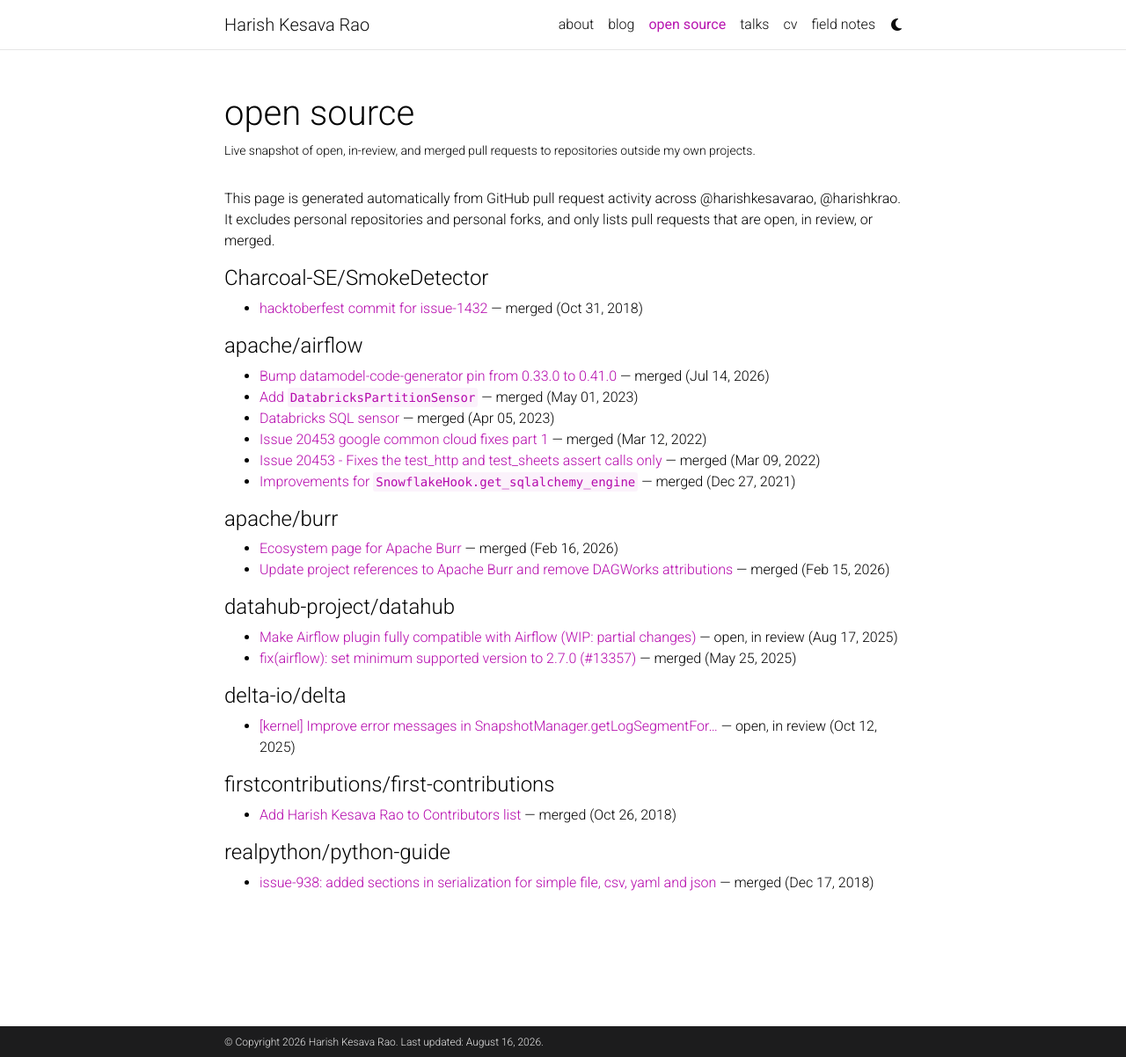
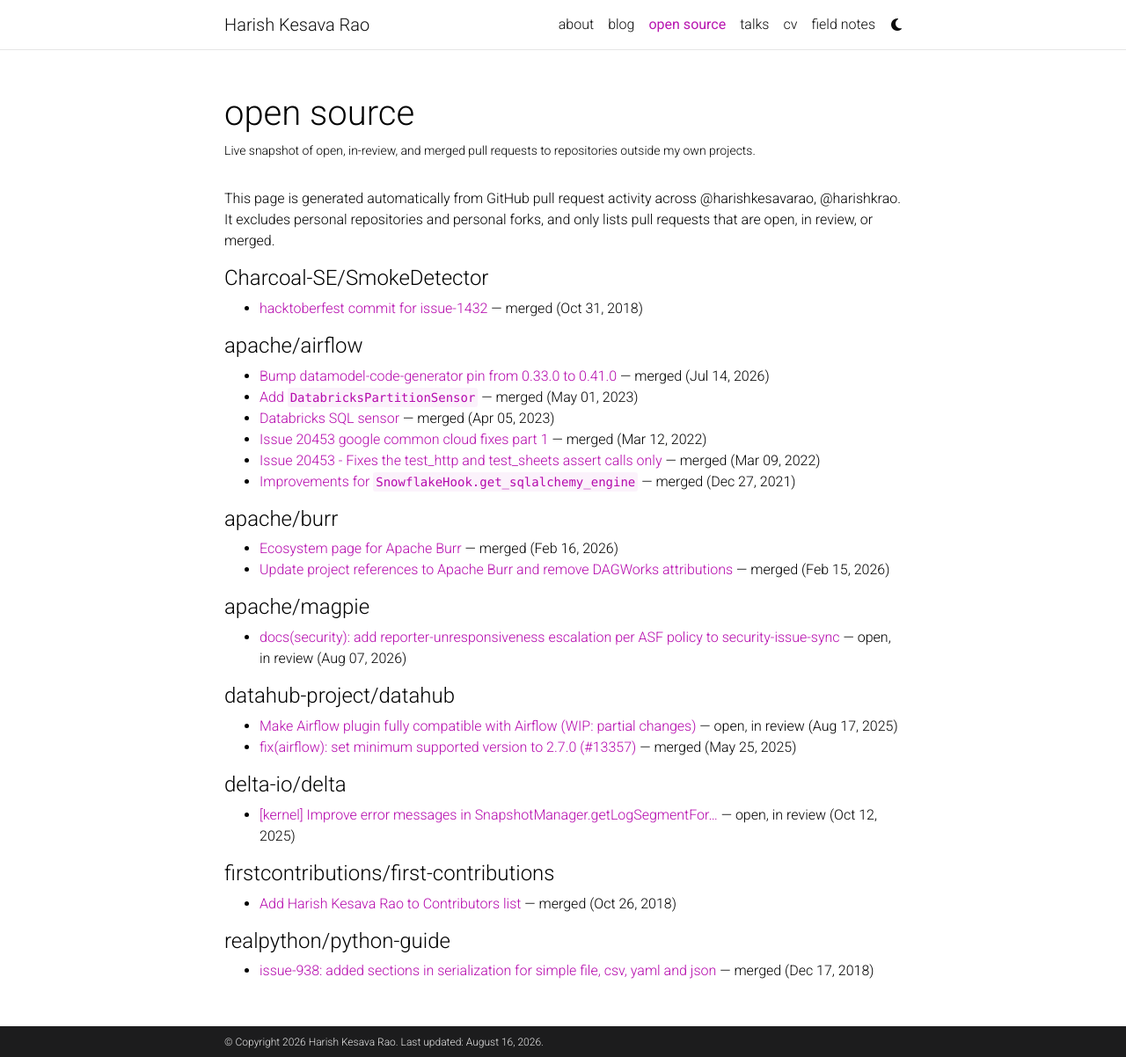
Before and after one commit to harishkesavarao/harishkesavarao.github.io, a Jekyll site: the page built from _pages/open_source.md, in a window 1280 px wide and 1202 px high. Shown: the whole window at 88% size. Built offline with Jekyll 4.4.1, drawn with Linux system fonts in a browser that asks for light colours; comment, search, counter and statistics services are not loaded; a style sheet for code colours, icons or effects is not loaded.

Commit message:
Update open source contributions [automated]

```diff
--- a/_pages/open_source.md
+++ b/_pages/open_source.md
@@ -27,6 +27,10 @@ This page is generated automatically from GitHub pull request activity across @h
 - [Ecosystem page for Apache Burr](https://github.com/apache/burr/pull/661) — merged (Feb 16, 2026)
 - [Update project references to Apache Burr and remove DAGWorks attributions](https://github.com/apache/burr/pull/659) — merged (Feb 15, 2026)
 
+#### apache/magpie
+
+- [docs(security): add reporter-unresponsiveness escalation per ASF policy to security-issue-sync](https://github.com/apache/magpie/pull/1073) — open, in review (Aug 07, 2026)
+
 #### datahub-project/datahub
 
 - [Make Airflow plugin fully compatible with Airflow (WIP: partial changes)](https://github.com/datahub-project/datahub/pull/14482) — open, in review (Aug 17, 2025)
```
